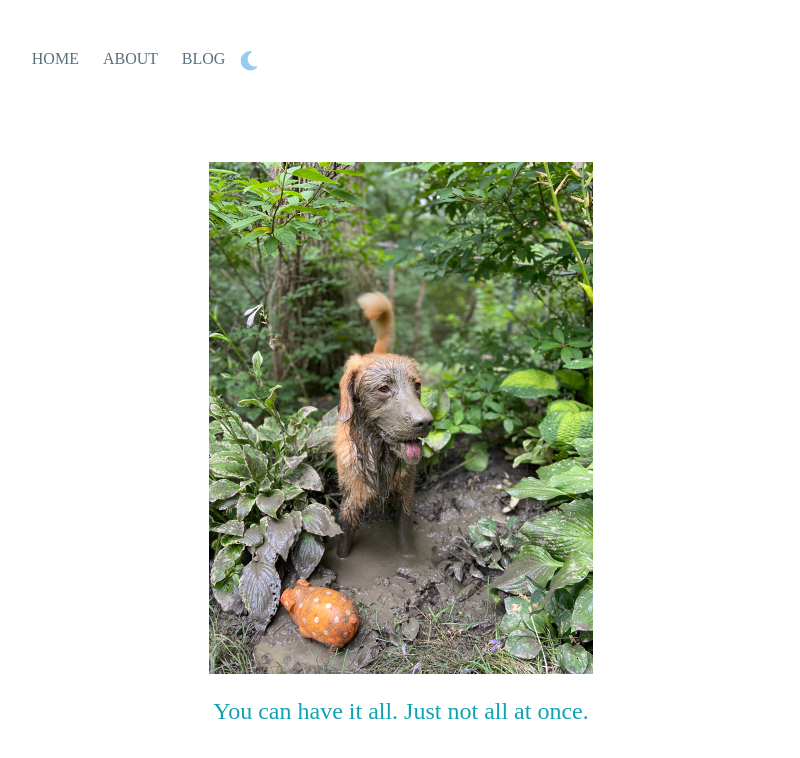
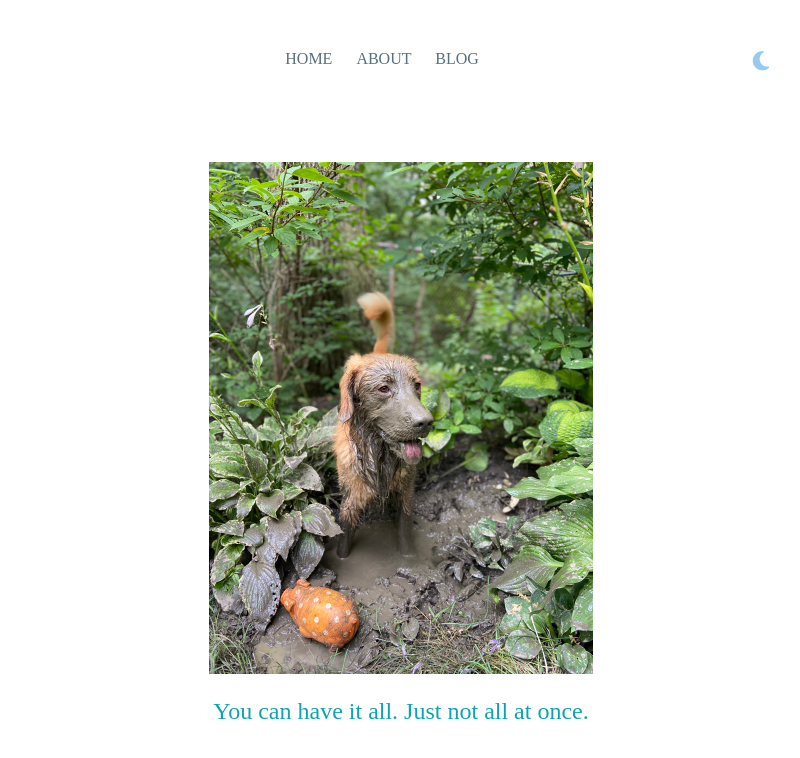
Before and after one commit to vaishnavisen/vaishnavisen.github.io, a Jekyll site: the page built from index.html, in a window 1280 px wide. Shown: the top 758 px of the page, without its empty margins (239-1039 px from the left). Built offline with Jekyll 4.4.1, drawn with Linux system fonts in a browser that asks for light colours; nearby versions of some CDN libraries.

Commit message:
Add width to header containers

```diff
--- a/_sass/main.scss
+++ b/_sass/main.scss
@@ -89,10 +89,12 @@ em {
   font-size: 1rem;
 }
 .site-nav-container {
+  width: 95%;
   justify-content: center;
   text-align: center;
 }
 .dark-mode-switch-container {
+  width: 5%;
   flex: 0 0 auto;
   display: flex;
   flex-flow: row;
```
